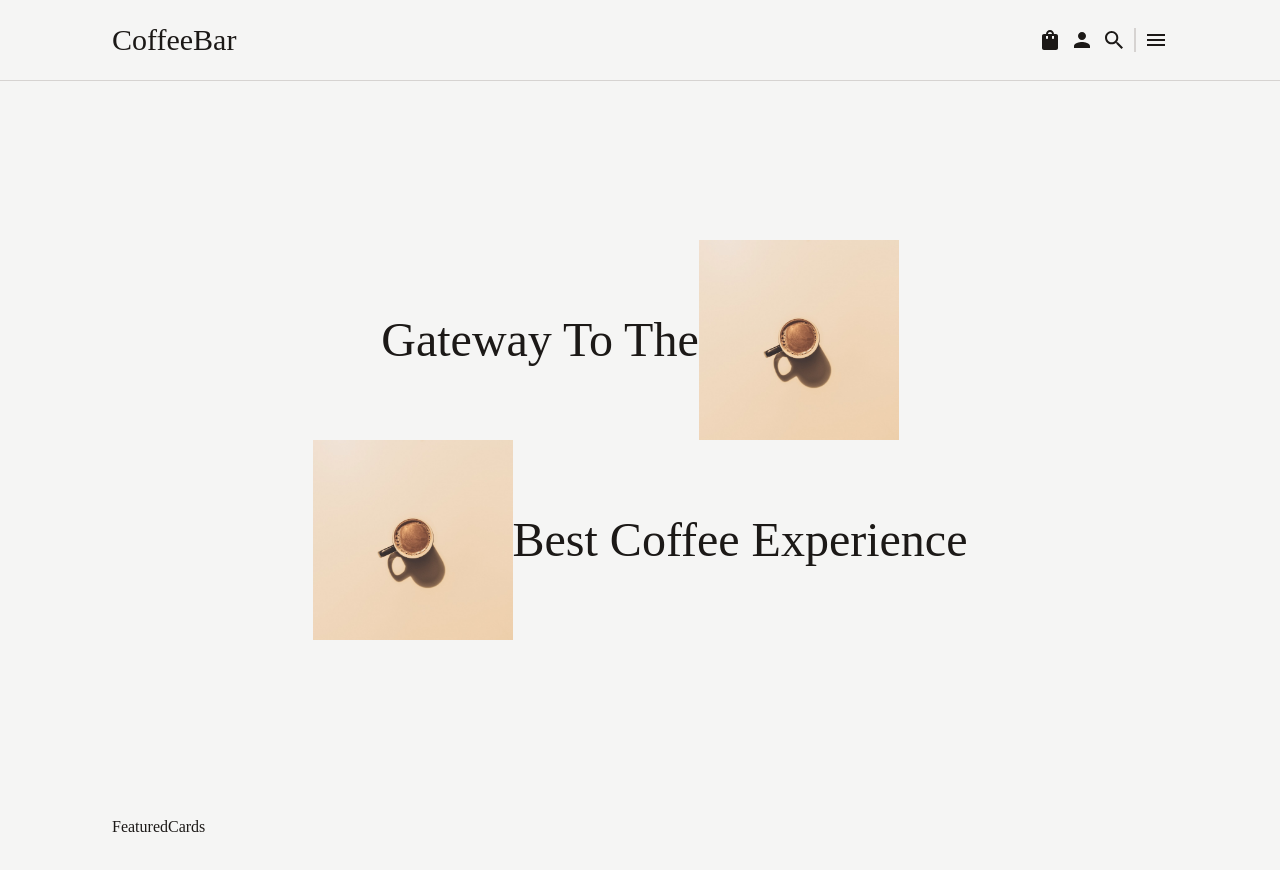
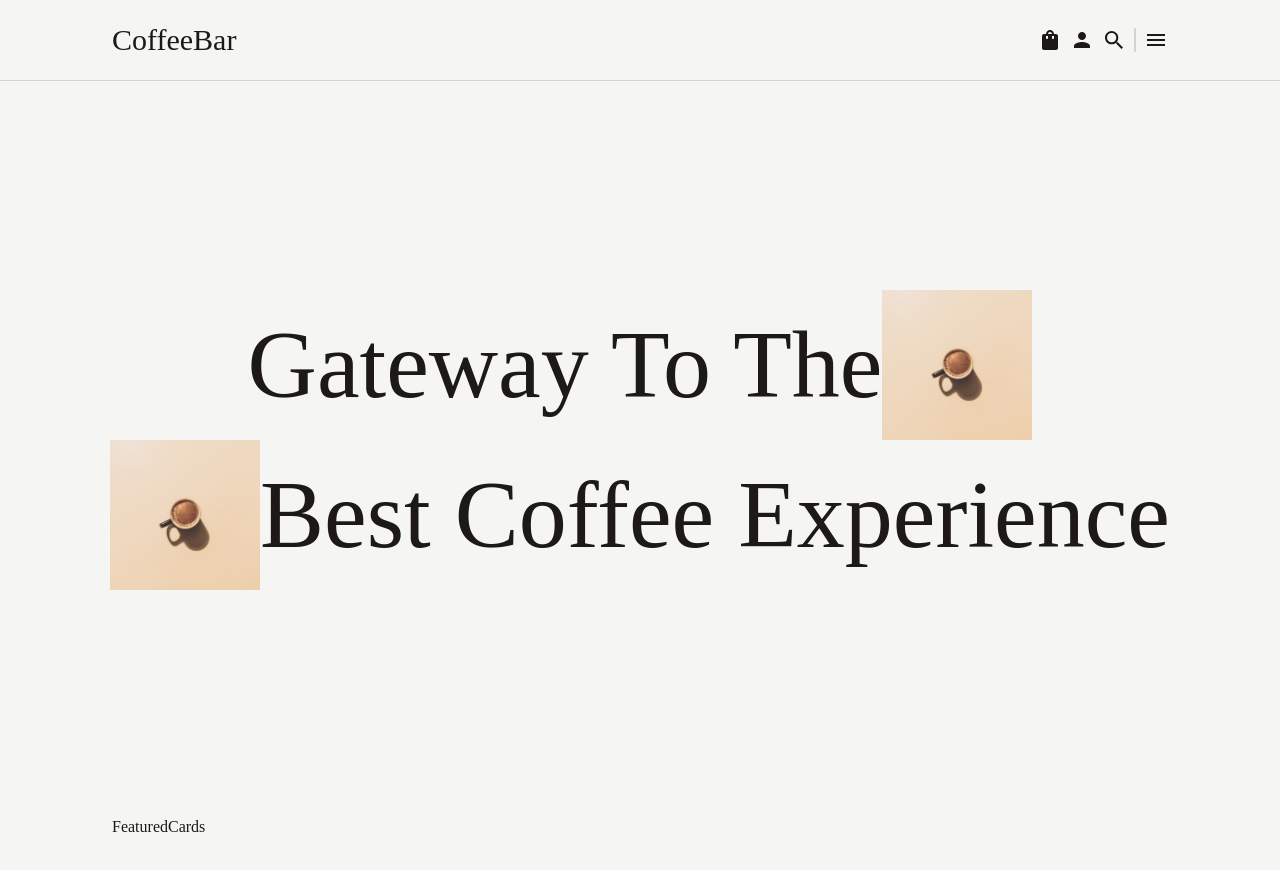
Before and after one commit to DarkoM996/coffeebar-website, a React (Vite) app: page / in a window 1280 px wide. Shown: the top 870 px of the page. Built offline with nearby package versions, Linux system fonts and the light colour scheme; a web font is replaced by a local one.

Commit message:
getting closer to the final design

```diff
--- a/src/components/Hero.tsx
+++ b/src/components/Hero.tsx
@@ -7,27 +7,27 @@ const Hero = () => {
       <div className="flex flex-col justify-center items-center w-full h-full gap-8 lg:gap-20">
         <div className="flex flex-col justify-center items-center">
           <div className="flex flex-col md:flex-row justify-center items-center">
-            <div>
-              <h1 className="text-5xl">Gateway To The</h1>
-            </div>
-            <div>
+            <h1 className="text-5xl md:text-6xl lg:text-8xl">Gateway To The</h1>
+            <div className="relative">
               <img
                 src={image1}
                 alt="image 1"
-                className="w-[200px] h-[200px] object-cover"
+                className="w-[150px] h-[150px] object-cover"
               />
             </div>
           </div>
-          <div className="flex flex-col md:flex-row justify-center items-center">
-            <div>
+          <div className="flex flex-col-reverse md:flex-row justify-center items-center">
+            <div className="relative">
               <img
                 src={image1}
                 alt="image 1"
-                className="w-[200px] h-[200px] object-cover"
+                className="w-[150px] h-[150px] object-cover"
               />
             </div>
             <div>
-              <h1 className="text-5xl">Best Coffee Experience</h1>
+              <h1 className="text-5xl md:text-6xl lg:text-8xl">
+                Best Coffee Experience
+              </h1>
             </div>
           </div>
         </div>
```
